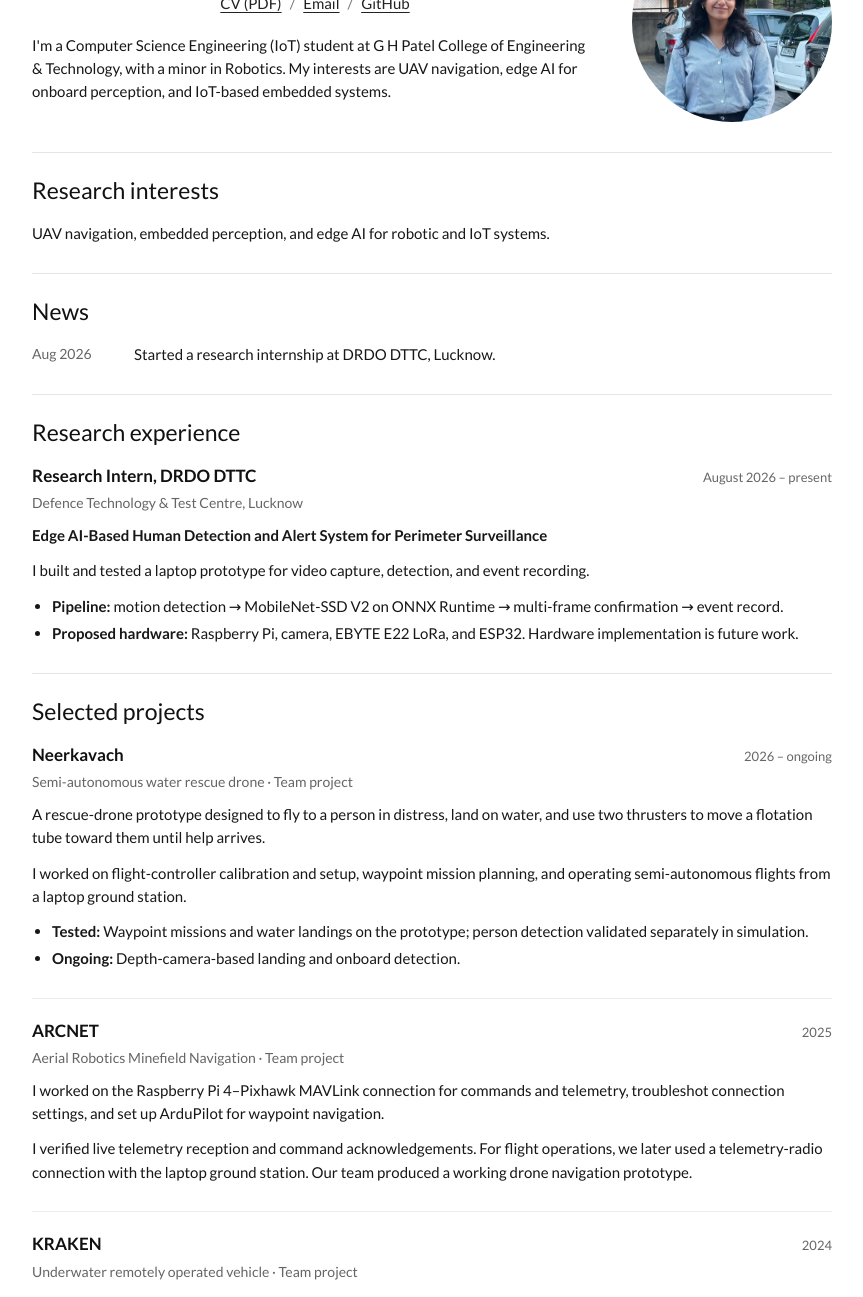
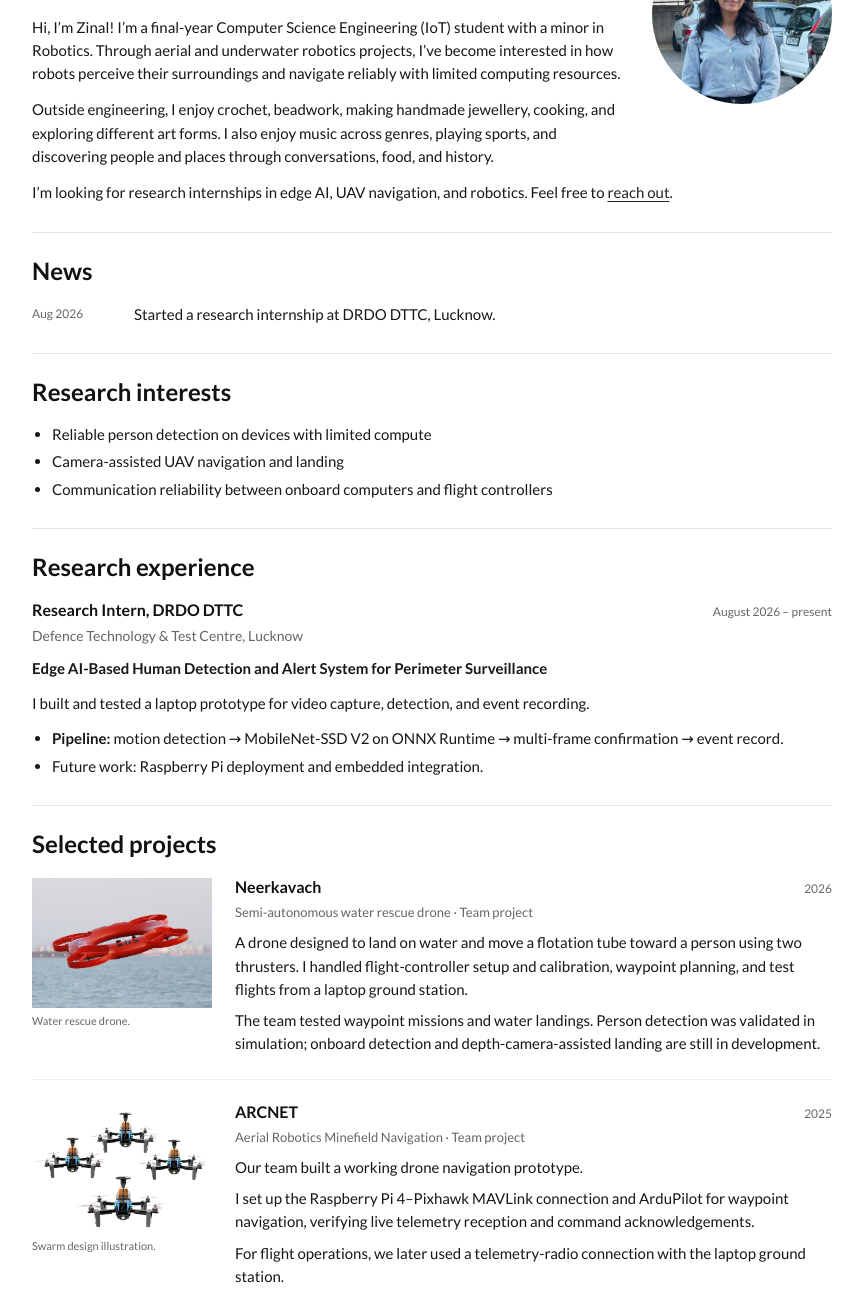
Before and after one commit to zinaljain/zinaljain.github.io, a plain HTML site: page index.html in a window 1280 px wide. Shown: the part 140-1437 px from the top of the page, without its empty margins (208-1071 px from the left). Drawn offline with Linux system fonts and the light colour scheme.

Commit message:
Add files via upload

```diff
--- a/index.html
+++ b/index.html
@@ -1,39 +1,80 @@
 <!doctype html>
-<html lang="en"><head><meta charset="utf-8"><meta name="viewport" content="width=device-width, initial-scale=1"><title>Zinal Jain | Robotics, Embedded Systems &amp; IoT</title><meta name="description" content="Zinal Jain, Computer Science Engineering (IoT) student. Research experience in edge AI and projects in UAV navigation and underwater robotics."><link rel="preconnect" href="https://fonts.googleapis.com"><link rel="preconnect" href="https://fonts.gstatic.com" crossorigin><link href="https://fonts.googleapis.com/css2?family=Lato:wght@400;700&display=swap" rel="stylesheet"><link rel="stylesheet" href="style.css"></head>
+<html lang="en"><head><meta charset="utf-8"><meta name="viewport" content="width=device-width, initial-scale=1"><title>Zinal Jain | Robotics, Embedded Systems &amp; IoT</title><meta name="description" content="Zinal Jain, Computer Science Engineering (IoT) student. Research experience in edge AI and projects in UAV navigation and underwater robotics."><link rel="preconnect" href="https://fonts.googleapis.com"><link rel="preconnect" href="https://fonts.gstatic.com" crossorigin><link href="https://fonts.googleapis.com/css2?family=Lato:wght@400;700&display=swap" rel="stylesheet"><link rel="stylesheet" href="style.css?v=20261123-header3"></head>
 <body><main>
-<section class="intro" aria-label="About me"><div class="intro-text">
+<section class="intro" aria-label="About me"><div class="portrait-frame"><img src="zinal-jain-original.jpg" alt="Zinal Jain" width="960" height="1280"></div><div class="intro-text">
 <h1>Zinal Jain</h1>
 <div class="contact-links"><a href="Zinal_Jain_CV.pdf" download>CV (PDF)</a><span aria-hidden="true"> / </span><a href="mailto:zinalj1605@gmail.com">Email</a><span aria-hidden="true"> / </span><a href="https://github.com/zinaljain" target="_blank" rel="noopener noreferrer">GitHub</a></div>
-<p>I'm a Computer Science Engineering (IoT) student at G H Patel College of Engineering &amp; Technology, with a minor in Robotics. My interests are UAV navigation, edge AI for onboard perception, and IoT-based embedded systems.</p>
-</div><div class="portrait-frame"><img src="zinal-jain-original.jpg" alt="Zinal Jain" width="960" height="1280"></div></section>
-<section><h2>Research interests</h2><p>UAV navigation, embedded perception, and edge AI for robotic and IoT systems.</p></section>
+<p>Hi, I’m Zinal! I’m a final-year Computer Science Engineering (IoT) student with a minor in Robotics. Through aerial and underwater robotics projects, I’ve become interested in how robots perceive their surroundings and navigate reliably with limited computing resources.</p>
+<p>Outside engineering, I enjoy crochet, beadwork, making handmade jewellery, cooking, and exploring different art forms. I also enjoy music across genres, playing sports, and discovering people and places through conversations, food, and history.</p>
+<p>I’m looking for research internships in edge AI, UAV navigation, and robotics. Feel free to <a href="mailto:zinalj1605@gmail.com">reach out</a>.</p>
+</div></section>
+
 <section class="news" aria-labelledby="news-heading"><h2 id="news-heading">News</h2>
 <dl class="dated-list"><div><dt>Aug 2026</dt><dd>Started a research internship at DRDO DTTC, Lucknow.</dd></div></dl></section>
+<section><h2>Research interests</h2>
+<ul>
+  <li>Reliable person detection on devices with limited compute</li>
+  <li>Camera-assisted UAV navigation and landing</li>
+  <li>Communication reliability between onboard computers and flight controllers</li>
+</ul></section>
 <section><h2>Research experience</h2>
 <article><div class="entry-heading"><h3>Research Intern, DRDO DTTC</h3><span>August 2026 – present</span></div><p class="subheading">Defence Technology &amp; Test Centre, Lucknow</p>
 <p><strong>Edge AI-Based Human Detection and Alert System for Perimeter Surveillance</strong></p>
 <p>I built and tested a laptop prototype for video capture, detection, and event recording.</p>
-<ul><li><strong>Pipeline:</strong> motion detection → MobileNet-SSD V2 on ONNX Runtime → multi-frame confirmation → event record.</li><li><strong>Proposed hardware:</strong> Raspberry Pi, camera, EBYTE E22 LoRa, and ESP32. Hardware implementation is future work.</li></ul></article></section>
-<section><h2>Selected projects</h2>
-<article><div class="entry-heading"><h3>Neerkavach</h3><span>2026 – ongoing</span></div><p class="subheading">Semi-autonomous water rescue drone · Team project</p>
-<p>A rescue-drone prototype designed to fly to a person in distress, land on water, and use two thrusters to move a flotation tube toward them until help arrives.</p>
-<p>I worked on flight-controller calibration and setup, waypoint mission planning, and operating semi-autonomous flights from a laptop ground station.</p>
-<ul class="project-status"><li><strong>Tested:</strong> Waypoint missions and water landings on the prototype; person detection validated separately in simulation.</li><li><strong>Ongoing:</strong> Depth-camera-based landing and onboard detection.</li></ul>
-</article>
-<article><div class="entry-heading"><h3>ARCNET</h3><span>2025</span></div><p class="subheading">Aerial Robotics Minefield Navigation · Team project</p>
-<p>I worked on the Raspberry Pi 4–Pixhawk MAVLink connection for commands and telemetry, troubleshot connection settings, and set up ArduPilot for waypoint navigation.</p>
-<p>I verified live telemetry reception and command acknowledgements. For flight operations, we later used a telemetry-radio connection with the laptop ground station. Our team produced a working drone navigation prototype.</p>
-</article>
-<article><div class="entry-heading"><h3>KRAKEN</h3><span>2024</span></div><p class="subheading">Underwater remotely operated vehicle · Team project</p>
-<p>I worked on project documentation and helped with wiring and assembly. Our team built a working underwater ROV with eight thrusters and six degrees of freedom.</p>
-</article></section>
+<ul><li><strong>Pipeline:</strong> motion detection → MobileNet-SSD V2 on ONNX Runtime → multi-frame confirmation → event record.</li><li>Future work: Raspberry Pi deployment and embedded integration.</li></ul></article></section>
+
+<section aria-labelledby="projects-heading">
+  <h2 id="projects-heading">Selected projects</h2>
+  <article class="project">
+    <figure>
+      <img src="neerkavach.png" alt="Red Neerkavach water rescue drone shown above water" width="537" height="498" loading="lazy">
+      <figcaption>Water rescue drone.</figcaption>
+    </figure>
+    <div>
+      <div class="entry-heading"><h3>Neerkavach</h3><span>2026</span></div>
+      <p class="subheading">Semi-autonomous water rescue drone · Team project</p>
+      <p>A drone designed to land on water and move a flotation tube toward a person using two thrusters. I handled flight-controller setup and calibration, waypoint planning, and test flights from a laptop ground station.</p>
+      <p>The team tested waypoint missions and water landings. Person detection was validated in simulation; onboard detection and depth-camera-assisted landing are still in development.</p>
+    </div>
+  </article>
+  <article class="project">
+    <figure>
+      <img src="arcnet.png" alt="ARCNET design illustration showing four drones in formation" width="601" height="451" loading="lazy">
+      <figcaption>Swarm design illustration.</figcaption>
+    </figure>
+    <div>
+      <div class="entry-heading"><h3>ARCNET</h3><span>2025</span></div>
+      <p class="subheading">Aerial Robotics Minefield Navigation · Team project</p>
+      <p>Our team built a working drone navigation prototype.</p>
+      <p>I set up the Raspberry Pi 4–Pixhawk MAVLink connection and ArduPilot for waypoint navigation, verifying live telemetry reception and command acknowledgements.</p>
+      <p>For flight operations, we later used a telemetry-radio connection with the laptop ground station.</p>
+    </div>
+  </article>
+  <article class="project">
+    <figure>
+      <img src="kraken-underwater.png" alt="KRAKEN underwater ROV submerged in a pool" width="445" height="192" loading="lazy">
+      <figcaption>KRAKEN underwater.</figcaption>
+    </figure>
+    <div>
+      <div class="entry-heading"><h3>KRAKEN</h3><span>2024</span></div>
+      <p class="subheading">Underwater remotely operated vehicle · Team project</p>
+      <p>I worked on project documentation and helped with wiring and assembly. Our team built a working underwater ROV with eight thrusters and six degrees of freedom.</p>
+    </div>
+  </article>
+</section>
 <section aria-labelledby="awards-heading"><h2 id="awards-heading">Awards and funding</h2>
 <dl class="dated-list awards">
 <div><dt>2026</dt><dd><strong>National Finalist, GUJCOST Robofest 6.0 Hackathon</strong><br>Neerkavach · ₹50,000 in team project funding</dd></div>
 <div><dt>2025</dt><dd><strong>National Finalist, GUJCOST Robofest 5.0</strong><br>ARCNET · ₹2,50,000 in team project funding</dd></div>
 <div><dt>2024</dt><dd><strong>National Finalist, GUJCOST Robofest 4.0</strong><br>KRAKEN · ₹2,50,000 in team project funding</dd></div>
-<div><dt>SSIP</dt><dd><strong>Second Prize, SSIP Competition</strong><br>KRAKEN · ₹10,000 in project funding</dd></div>
+<div><dt>2024</dt><dd><strong>Second Prize, SSIP Competition</strong><br>KRAKEN · ₹10,000 in project funding</dd></div>
 </dl></section>
 <section class="compact"><h2>Education</h2><p>B.Tech CSE (IoT), Minor in Robotics · G H Patel College of Engineering &amp; Technology · <strong>CGPA 8.56/10</strong> · Expected May 2027</p></section>
-<section class="compact"><h2>Skills</h2><p>Python · C/C++ · Raspberry Pi · Pixhawk / ArduPilot · MAVLink · Mission Planner · QGroundControl</p></section>
-</main><footer><span>Zinal Jain</span><span>Last updated: 30 October 2026</span></footer></body></html>
+<section class="compact"><h2>Skills</h2>
+<p><strong>Languages:</strong> C/C++, Embedded C, Python<br>
+<strong>Embedded systems:</strong> Arduino, ESP32/ESP8266, Raspberry Pi 4, Pixhawk<br>
+<strong>Interfaces:</strong> UART, I2C, SPI<br>
+<strong>Communication:</strong> MAVLink, MQTT, Wi-Fi<br>
+<strong>AI / Computer vision:</strong> OpenCV, MobileNet-SSD, ONNX Runtime<br>
+<strong>Tools:</strong> Git/GitHub, VS Code, ArduPilot, Mission Planner, QGroundControl, MAVProxy</p></section>
+</main><footer><span>Zinal Jain</span><span>Last updated: 23 November 2026</span></footer></body></html>
--- a/style.css
+++ b/style.css
@@ -6,3 +6,115 @@ h2{font-size:23px;font-weight:400;margin-bottom:17px}
 article+article{padding-top:20px;border-top:1px solid #ededed}
 .dated-list{margin:0}.dated-list>div{display:grid;grid-template-columns:85px minmax(0,1fr);gap:17px;margin-bottom:13px}.dated-list>div:last-child{margin-bottom:0}.dated-list dt{color:#666;font-size:14px;font-variant-numeric:tabular-nums}.dated-list dd{margin:0}.awards dd{font-size:14px}.awards dd strong{font-size:15px;font-weight:700}
 @media(max-width:650px){main>section:not(.intro){padding-top:21px;margin-bottom:24px}.dated-list>div{grid-template-columns:68px minmax(0,1fr);gap:10px}.dated-list dt{font-size:13px}h2{font-size:22px}}
+
+.project {
+  display: grid;
+  grid-template-columns: 210px minmax(0, 1fr);
+  gap: 24px;
+  align-items: start;
+}
+.project figure { margin: 0; }
+.project img { display: block; width: 100%; height: auto; }
+.project figcaption { margin-top: 7px; font-size: 12px; line-height: 1.45; color: #656565; }
+.project-figures { display: grid; gap: 15px; }
+.development { font-size: 14px; color: #555; }
+@media (max-width: 650px) {
+  .project { grid-template-columns: 1fr; gap: 16px; }
+  .project > figure, .project-figures { max-width: 340px; width: 100%; }
+}
+
+/* Compact academic project rows. */
+.project {
+  grid-template-columns: 180px minmax(0, 1fr);
+  gap: 23px;
+  margin-bottom: 23px;
+}
+.project > figure { padding-top: 3px; }
+.project img {
+  width: 180px;
+  height: 130px;
+  object-fit: contain;
+}
+.project img[src="neerkavach.png"] { object-fit: cover; object-position: center 54%; }
+.project img[src="kraken-underwater.png"] { object-fit: cover; }
+.project figcaption { font-size: 11px; margin-top: 5px; }
+.project p { margin-bottom: 8px; }
+.project p:last-child { margin-bottom: 0; }
+.project .subheading { margin-bottom: 9px; font-size: 13px; }
+.project h3 { font-size: 17px; }
+.project .entry-heading > span { font-size: 12px; }
+@media (max-width: 650px) {
+  .project { grid-template-columns: 1fr; gap: 12px; }
+  .project img { width: min(100%, 280px); height: 160px; }
+  .project > figure { max-width: 280px; }
+}
+
+/* Academic section hierarchy and flowing introduction. */
+.intro {
+  display: flow-root;
+  margin-bottom: 28px;
+}
+.intro .portrait-frame {
+  float: right;
+  margin: 2px 0 18px 30px;
+}
+.intro-text p { margin-bottom: 13px; }
+main > section:not(.intro) {
+  padding-top: 22px;
+  margin-bottom: 27px;
+}
+main > section > h2 {
+  font-size: 24px;
+  font-weight: 700;
+  line-height: 1.3;
+  margin-bottom: 16px;
+}
+.entry-heading h3 { font-size: 16px; font-weight: 700; }
+.entry-heading > span {
+  font-size: 12px;
+  line-height: 1.5;
+  font-variant-numeric: tabular-nums;
+}
+.dated-list dt {
+  font-size: 12px;
+  line-height: 1.8;
+  font-variant-numeric: tabular-nums;
+}
+@media (max-width: 650px) {
+  .intro .portrait-frame {
+    float: none;
+    margin: 0 auto 20px;
+  }
+  main > section > h2 { font-size: 22px; }
+  .entry-heading > span { margin-bottom: 5px; }
+}
+
+/* Keep the portrait out of the old two-column grid. */
+section.intro {
+  display: block;
+  width: 100%;
+}
+section.intro::after {
+  content: "";
+  display: block;
+  clear: both;
+}
+section.intro > .intro-text {
+  display: block;
+  width: auto;
+  min-width: 0;
+}
+section.intro > .portrait-frame {
+  float: right;
+  width: 180px;
+  height: 180px;
+  margin: 2px 0 18px 28px;
+}
+@media (max-width: 650px) {
+  section.intro > .portrait-frame {
+    float: none;
+    width: 150px;
+    height: 150px;
+    margin: 0 auto 20px;
+  }
+}
```
Also changed, not shown: arcnet.png (added), kraken-underwater.png (added), neerkavach.png (added), 1 other file.
